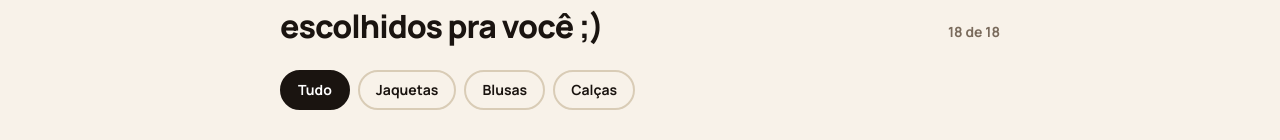
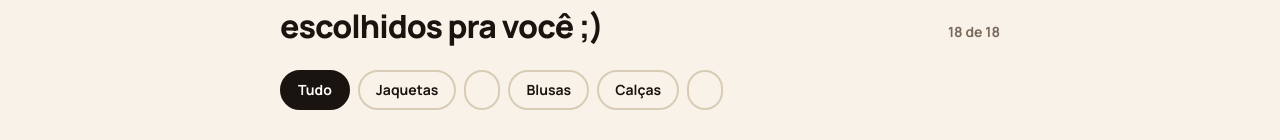
Before and after one commit to bcfbraga/pambraga-live, a Next.js app: page / in a window 1280 px wide. Shown: the part 120-260 px from the top of the page. Built offline with nearby package versions, Linux system fonts and the light colour scheme; grey boxes are pictures that could not be loaded.

Commit message:
Support product categories from C&A

```diff
--- a/data/live.ts
+++ b/data/live.ts
@@ -1,4 +1,4 @@
-export type ProductCategory = "Jaquetas" | "Blusas" | "Calças";
+export type ProductCategory = "Jaquetas" | "Casacos" | "Blusas" | "Calças" | "Brincos";
 
 export type CategoryFilter = "Tudo" | ProductCategory;
 
@@ -41,7 +41,7 @@ export const liveInfo: LiveInfo = {
 };
 
 // Edite as categorias aqui caso a live tenha outra organização.
-export const categories: CategoryFilter[] = ["Tudo", "Jaquetas", "Blusas", "Calças"];
+export const categories: CategoryFilter[] = ["Tudo", "Jaquetas", "Casacos", "Blusas", "Calças", "Brincos"];
 
 // Regra importante: mantenha os CTAs exatamente com os links Minha C&A enviados.
 // Eles são links de afiliado e não devem ser trocados pela URL final do produto.
```
